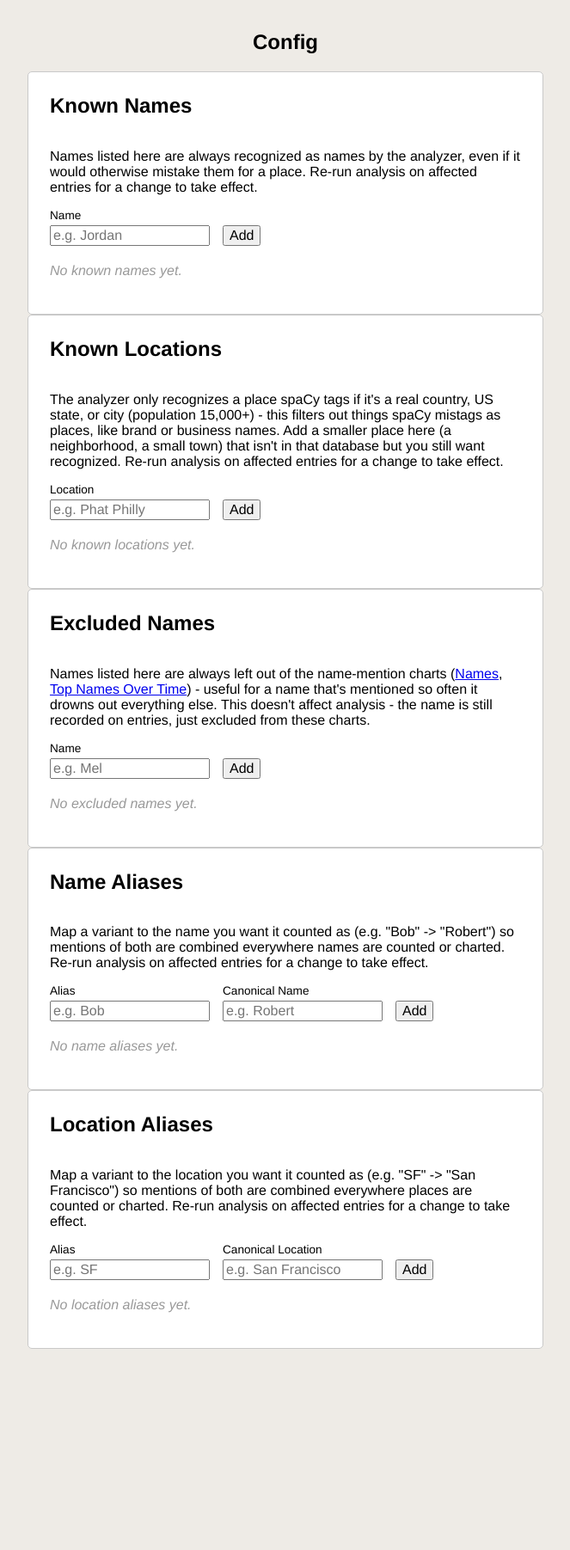
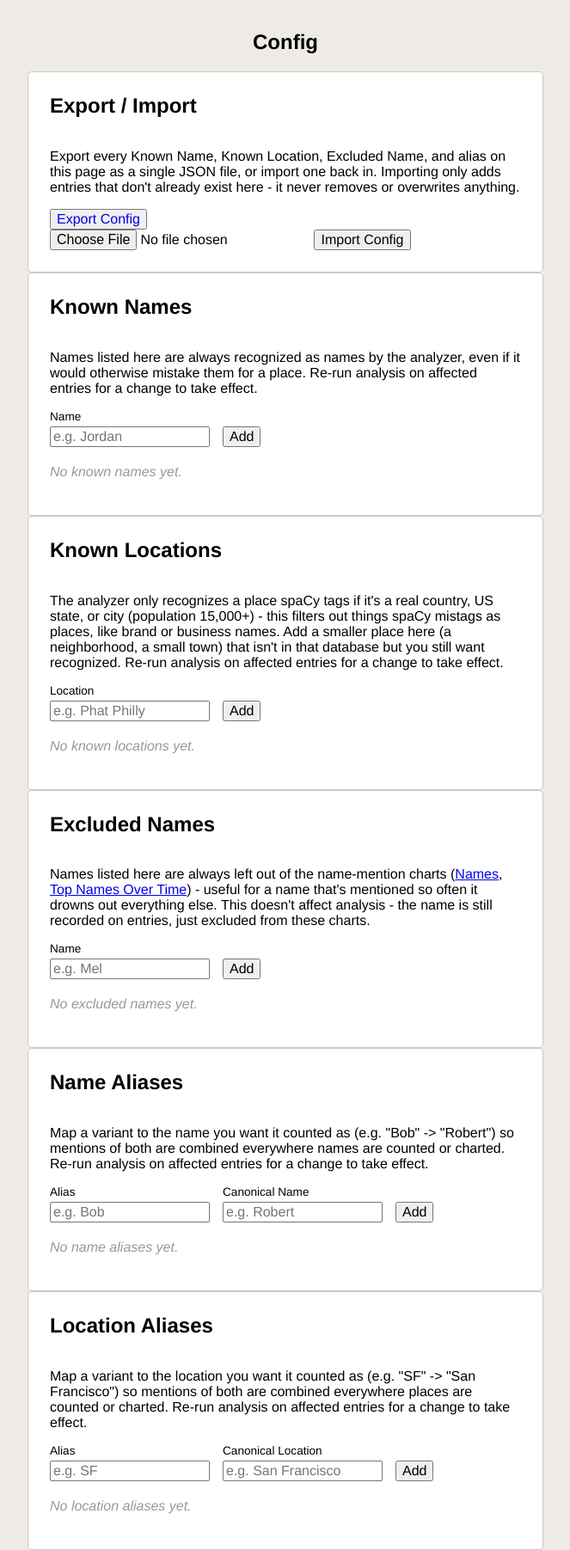
Before and after one commit to HaloZero/journal_formatter, a Flask app: page /config in a window 1280 px wide. Shown: the part 42-1845 px from the top of the page at 86% size, without its empty margins (308-971 px from the left). Before the commit the page ends 1611 px from the top, so only its background shows below. Run offline with Flask 3, Linux system fonts and the light colour scheme; some libraries are stand-ins or nearby versions.

Commit message:
Add config import / export

```diff
--- a/app/routes.py
+++ b/app/routes.py
@@ -6,7 +6,7 @@ import pdb
 import nltk
 import random
 
-from flask import render_template, flash, redirect, url_for, request
+from flask import render_template, flash, redirect, url_for, request, Response
 from pychartjs import Color
 from app import app, db, models, charts
 from datetime import datetime
@@ -827,3 +827,127 @@ def config_delete_location_alias(location_alias_id):
 		db.session.commit()
 		logger_config.info("Removed location alias '%s' -> '%s'", location_alias.alias, location_alias.canonical_location)
 	return redirect(url_for('config'))
+
+@app.route('/config/export')
+def config_export():
+	export = {
+		'known_names': [kn.name for kn in models.KnownName.query.order_by(models.KnownName.name).all()],
+		'known_locations': [kl.location for kl in models.KnownLocation.query.order_by(models.KnownLocation.location).all()],
+		'excluded_names': [en.name for en in models.ExcludedName.query.order_by(models.ExcludedName.name).all()],
+		'name_aliases': [
+			{'alias': a.alias, 'canonical_name': a.canonical_name}
+			for a in models.NameAlias.query.order_by(models.NameAlias.alias).all()
+		],
+		'location_aliases': [
+			{'alias': a.alias, 'canonical_location': a.canonical_location}
+			for a in models.LocationAlias.query.order_by(models.LocationAlias.alias).all()
+		],
+	}
+	logger_config.info(
+		"Exported config: %d known names, %d known locations, %d excluded names, %d name aliases, %d location aliases",
+		len(export['known_names']), len(export['known_locations']), len(export['excluded_names']),
+		len(export['name_aliases']), len(export['location_aliases']))
+
+	response = Response(json.dumps(export, indent=2), mimetype='application/json')
+	response.headers['Content-Disposition'] = 'attachment; filename=journal_config.json'
+	return response
+
+@app.route('/config/import', methods=['POST'])
+def config_import():
+	uploaded_file = request.files.get('config_file')
+	if not uploaded_file or not uploaded_file.filename:
+		logger_config.warning("Config import submitted with no file selected")
+		return render_template('analyze.html', error="Choose a config JSON file to import.")
+
+	try:
+		data = json.load(uploaded_file.stream)
+	except json.JSONDecodeError as error:
+		logger_config.error("Could not read uploaded config file %s: %s", uploaded_file.filename, error)
+		return render_template('analyze.html', error=(
+			"{} couldn't be read ({}). Check that it's valid JSON exported from this page."
+		).format(uploaded_file.filename, error))
+
+	if not isinstance(data, dict):
+		logger_config.error("Uploaded config file %s is not a JSON object", uploaded_file.filename)
+		return render_template('analyze.html', error=(
+			"{} couldn't be read. Check that it's valid JSON exported from this page."
+		).format(uploaded_file.filename))
+
+	# Only these fields are recognized - anything else in the file (e.g. from a newer
+	# export format) is silently ignored rather than rejecting the whole import.
+	import_summary = {
+		'known_names': _import_known_names(data.get('known_names', [])),
+		'known_locations': _import_known_locations(data.get('known_locations', [])),
+		'excluded_names': _import_excluded_names(data.get('excluded_names', [])),
+		'name_aliases': _import_name_aliases(data.get('name_aliases', [])),
+		'location_aliases': _import_location_aliases(data.get('location_aliases', [])),
+	}
+	db.session.commit()
+	logger_config.info("Imported config from %s: %s", uploaded_file.filename, import_summary)
+
+	known_names = models.KnownName.query.order_by(models.KnownName.name).all()
+	known_locations = models.KnownLocation.query.order_by(models.KnownLocation.location).all()
+	excluded_names = models.ExcludedName.query.order_by(models.ExcludedName.name).all()
+	name_aliases = models.NameAlias.query.order_by(models.NameAlias.alias).all()
+	location_aliases = models.LocationAlias.query.order_by(models.LocationAlias.alias).all()
+	return render_template('config.html',
+		known_names=known_names, known_locations=known_locations, excluded_names=excluded_names,
+		name_aliases=name_aliases, location_aliases=location_aliases,
+		import_summary=import_summary)
+
+def _import_known_names(items):
+	added = 0
+	for name in items:
+		if not isinstance(name, str):
+			continue
+		name = name.strip()
+		if name and not models.KnownName.query.filter(func.lower(models.KnownName.name) == name.lower()).first():
+			db.session.add(models.KnownName(name=name))
+			added += 1
+	return added
+
+def _import_known_locations(items):
+	added = 0
+	for location in items:
+		if not isinstance(location, str):
+			continue
+		location = location.strip()
+		if location and not models.KnownLocation.query.filter(func.lower(models.KnownLocation.location) == location.lower()).first():
+			db.session.add(models.KnownLocation(location=location))
+			added += 1
+	return added
+
+def _import_excluded_names(items):
+	added = 0
+	for name in items:
+		if not isinstance(name, str):
+			continue
+		name = name.strip()
+		if name and not models.ExcludedName.query.filter(func.lower(models.ExcludedName.name) == name.lower()).first():
+			db.session.add(models.ExcludedName(name=name))
+			added += 1
+	return added
+
+def _import_name_aliases(items):
+	added = 0
+	for item in items:
+		if not isinstance(item, dict):
+			continue
+		alias = str(item.get('alias', '')).strip()
+		canonical_name = str(item.get('canonical_name', '')).strip()
+		if alias and canonical_name and not models.NameAlias.query.filter(func.lower(models.NameAlias.alias) == alias.lower()).first():
+			db.session.add(models.NameAlias(alias=alias, canonical_name=canonical_name))
+			added += 1
+	return added
+
+def _import_location_aliases(items):
+	added = 0
+	for item in items:
+		if not isinstance(item, dict):
+			continue
+		alias = str(item.get('alias', '')).strip()
+		canonical_location = str(item.get('canonical_location', '')).strip()
+		if alias and canonical_location and not models.LocationAlias.query.filter(func.lower(models.LocationAlias.alias) == alias.lower()).first():
+			db.session.add(models.LocationAlias(alias=alias, canonical_location=canonical_location))
+			added += 1
+	return added
--- a/app/templates/config.html
+++ b/app/templates/config.html
@@ -8,6 +8,30 @@
 <div class="content">
 	<div>
 		<span><h2>Config</h2></span>
+	</div>
+
+	<div class="empty-state">
+		<h2>Export / Import</h2>
+		<p>Export every Known Name, Known Location, Excluded Name, and alias on this page as a single JSON file, or import one back in. Importing only adds entries that don't already exist here - it never removes or overwrites anything.</p>
+
+		<div class="selection-bar">
+			<a href="{{ url_for('config_export') }}"><button type="button">Export Config</button></a>
+
+			<form method="post" action="{{ url_for('config_import') }}" enctype="multipart/form-data">
+				<input type="file" name="config_file" accept="application/json,.json" required>
+				<button type="submit">Import Config</button>
+			</form>
+		</div>
+
+		{% if import_summary %}
+		<p class="status-summary">
+			Imported {{ import_summary.known_names }} known name(s),
+			{{ import_summary.known_locations }} known location(s),
+			{{ import_summary.excluded_names }} excluded name(s),
+			{{ import_summary.name_aliases }} name alias(es),
+			{{ import_summary.location_aliases }} location alias(es).
+		</p>
+		{% endif %}
 	</div>
 
 	<div class="empty-state">
```
